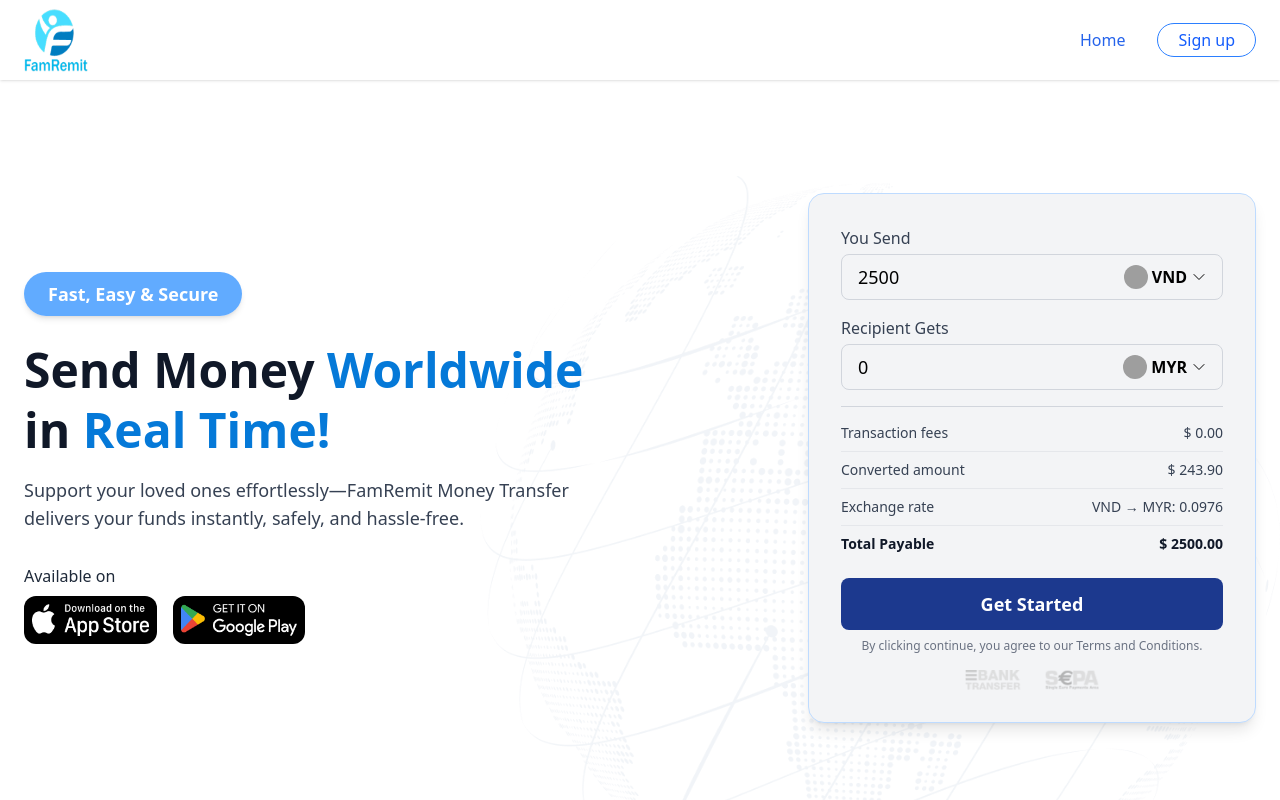
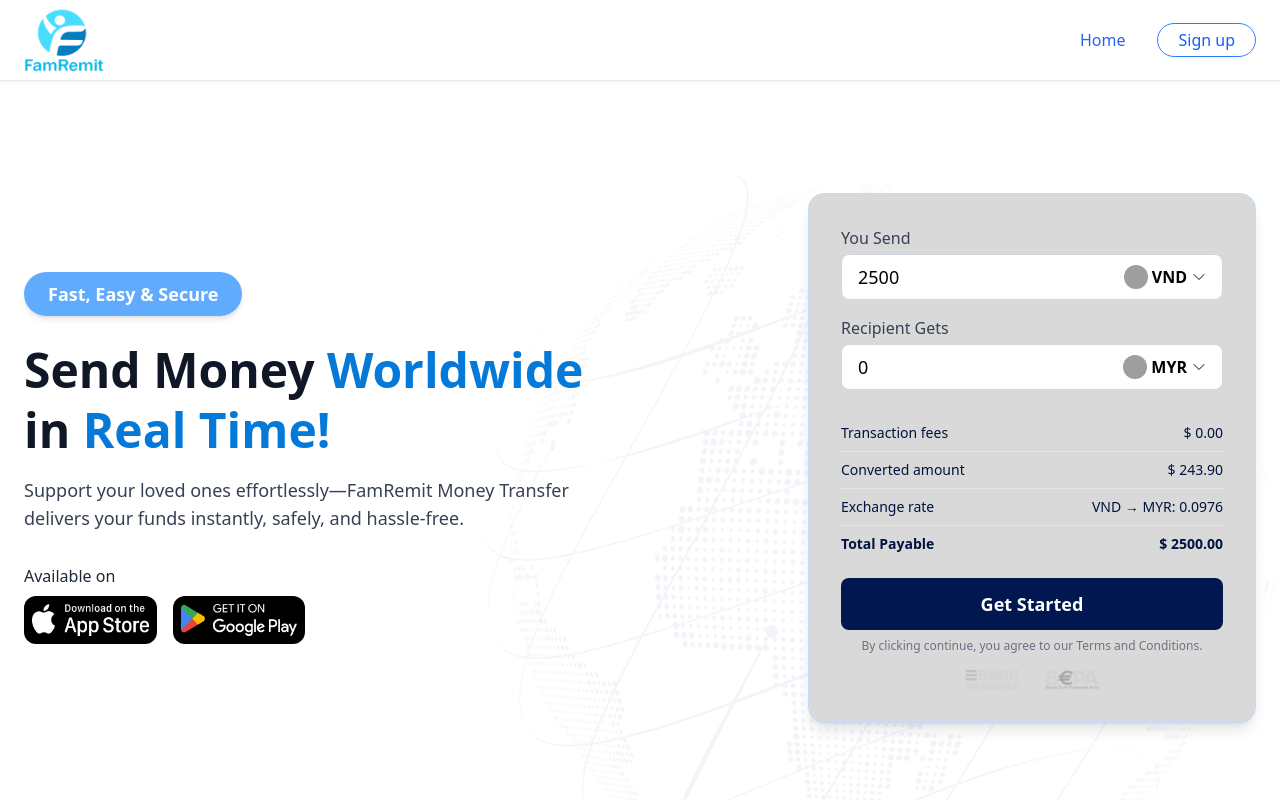
Before and after one commit to iamanshu11/Fam_Remit, a Vue app: page / in a window 1280 px wide. Shown: the top 800 px of the page. Built offline with nearby package versions, Linux system fonts and the light colour scheme; grey boxes are pictures that could not be loaded.

Commit message:
code updated

```diff
--- a/src/components/Calculator.vue
+++ b/src/components/Calculator.vue
@@ -1,11 +1,11 @@
 <template>
-  <div class="bg-gray-100 rounded-2xl shadow-lg px-6 p-6 md:p-8 w-full max-w-md border border-blue-200 relative z-10">
+  <div class="bg-[#D9D9D9]  rounded-2xl shadow-lg px-6 p-6 md:p-8 w-full max-w-md border border-blue-200 relative z-10">
     <div class="mb-4">
       <label class="block text-gray-700 font-medium mb-1">You Send</label>
       <div class="relative flex items-center">
         <input
           type="number"
-          class="w-full rounded-lg border border-gray-300 px-4 py-2 pr-28 text-lg focus:outline-none focus:ring-2 focus:ring-blue-400"
+          class="w-full rounded-lg bg-white border border-gray-300 px-4 py-2 pr-28 text-lg focus:outline-none focus:ring-2 focus:ring-blue-400"
           v-model="sendAmount"
           min="0"
           @input="handleSendAmountChange"
@@ -54,7 +54,7 @@
       <div class="relative flex items-center">
         <input
           type="number"
-          class="w-full rounded-lg border border-gray-300 px-4 py-2 pr-28 text-lg focus:outline-none focus:ring-2 focus:ring-blue-400"
+          class="w-full rounded-lg bg-white border border-gray-300 px-4 py-2 pr-28 text-lg focus:outline-none focus:ring-2 focus:ring-blue-400"
           v-model="receiveAmount"
           min="0"
           readonly
@@ -100,15 +100,15 @@
 
     <div class="border-t border-gray-300 my-4"></div>
     <div class="space-y-2 text-gray-700 text-sm">
-      <div class="flex justify-between items-center"><span>Transaction fees</span><span>$ {{ fee.toFixed(2) }}</span></div>
+      <div class="flex justify-between items-center text-[#01133F]"><span>Transaction fees</span><span>$ {{ fee.toFixed(2) }}</span></div>
       <div class="border-b border-gray-200 my-2"></div>
-      <div class="flex justify-between items-center"><span>Converted amount</span><span>$ {{ convertedAmount.toFixed(2) }}</span></div>
+      <div class="flex justify-between items-center text-[#01133F]"><span>Converted amount</span><span>$ {{ convertedAmount.toFixed(2) }}</span></div>
       <div class="border-b border-gray-200 my-2"></div>
-      <div class="flex justify-between items-center"><span>Exchange rate</span><span>{{ exchangeRateText }}</span></div>
+      <div class="flex justify-between items-center text-[#01133F]"><span>Exchange rate</span><span>{{ exchangeRateText }}</span></div>
       <div class="border-b border-gray-200 my-2"></div>
-      <div class="flex justify-between font-bold text-gray-900 mt-2 items-center"><span>Total Payable</span><span>$ {{ totalPayable.toFixed(2) }}</span></div>
+      <div class="flex justify-between font-bold text-[#01133F] mt-2 items-center"><span>Total Payable</span><span>$ {{ totalPayable.toFixed(2) }}</span></div>
     </div>
-    <button class="w-full mt-6 bg-blue-900 text-white font-semibold py-3 rounded-lg text-lg hover:bg-blue-800 transition">Get Started</button>
+    <button class="w-full mt-6 bg-[#00174F] text-white font-semibold py-3 rounded-lg text-lg hover:bg-blue-800 transition">Get Started</button>
     <div class="text-xs text-gray-500 mt-2 text-center">By clicking continue, you agree to our Terms and Conditions.</div>
     <div class="flex justify-center gap-6 mt-4 opacity-60">
       <img src="/src/assets/img/form-partner-1.png" alt="Bank Transfer" class="h-5" />
--- a/src/components/Header.vue
+++ b/src/components/Header.vue
@@ -3,7 +3,7 @@
     <div class="container mx-auto flex items-center justify-between py-2 px-6">
       <div class="flex items-center space-x-2">
         <router-link to="/">
-          <img src="/src/assets/img/logo.png" alt="FamRemit Logo" class="w-16 h-16" />
+          <img src="/src/assets/img/logo.png" alt="FamRemit Logo" class="w-20 h-16" />
         </router-link>
       </div>
       <nav class="hidden md:flex items-center space-x-8">
--- a/src/views/Signup.vue
+++ b/src/views/Signup.vue
@@ -98,7 +98,7 @@
 
           <button
             type="submit"
-            class="w-full bg-blue-900 hover:bg-blue-800 text-white font-semibold py-3 rounded-lg text-lg transition mt-4 "
+            class="w-full bg-[#00174F] hover:bg-blue-800 text-white font-semibold py-3 rounded-lg text-lg transition mt-4 "
           >
             Sign Up
           </button>
--- a/src/views/ThankYou.vue
+++ b/src/views/ThankYou.vue
@@ -55,7 +55,7 @@
 
         <!-- CTA Buttons -->
         <div class="flex space-x-4 animate-fadeInUp delay-600">
-          <router-link to="/" class="bg-blue-900 hover:bg-blue-800 text-white font-semibold px-6 py-3 rounded-lg transition">
+          <router-link to="/" class="bg-[#00174F] hover:bg-blue-800 text-white font-semibold px-6 py-3 rounded-lg transition">
             Back to Home
           </router-link>
           <!-- <a href="#" class="bg-white hover:bg-gray-100 text-blue-900 font-semibold px-6 py-3 rounded-lg transition">
```
